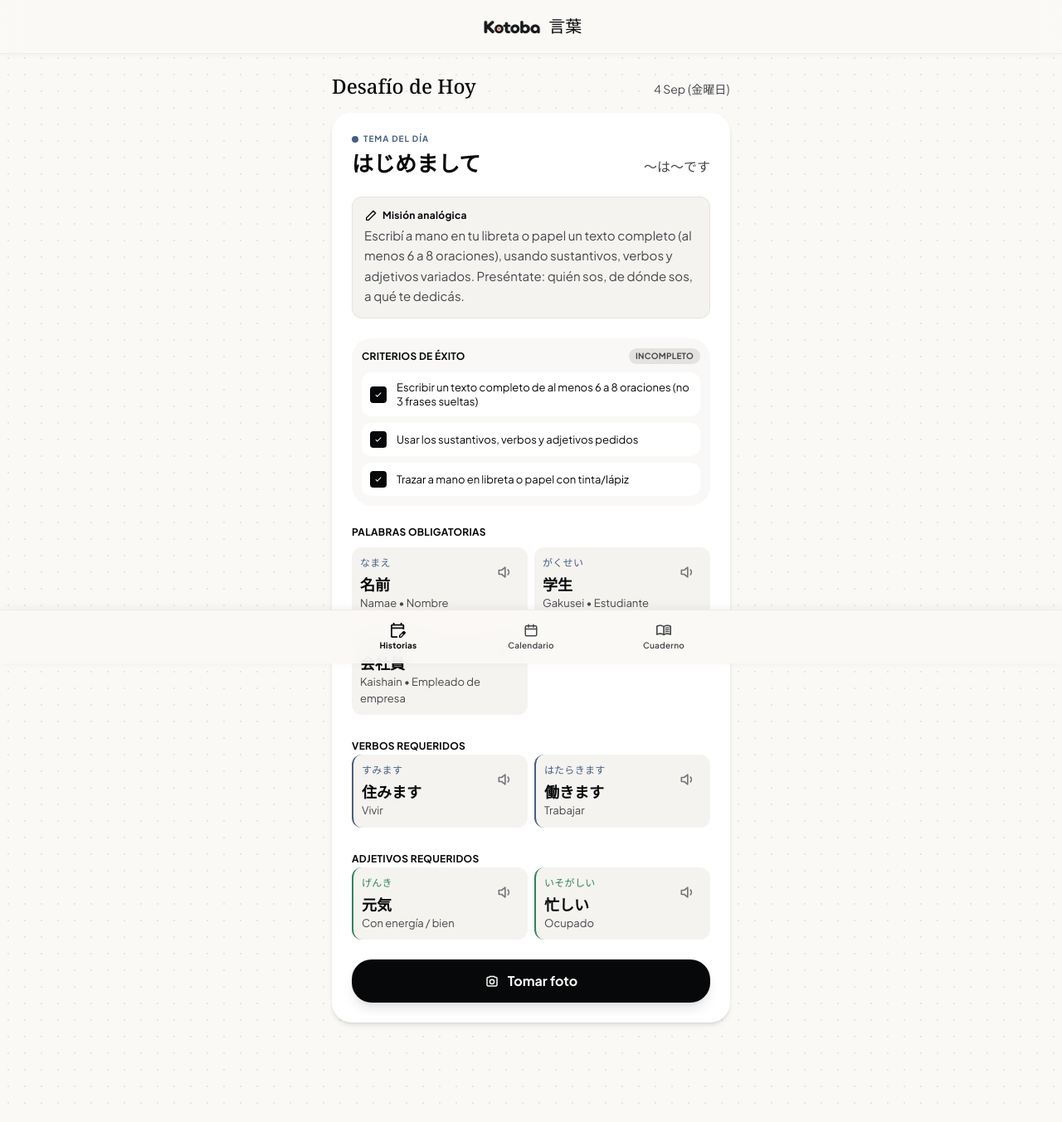
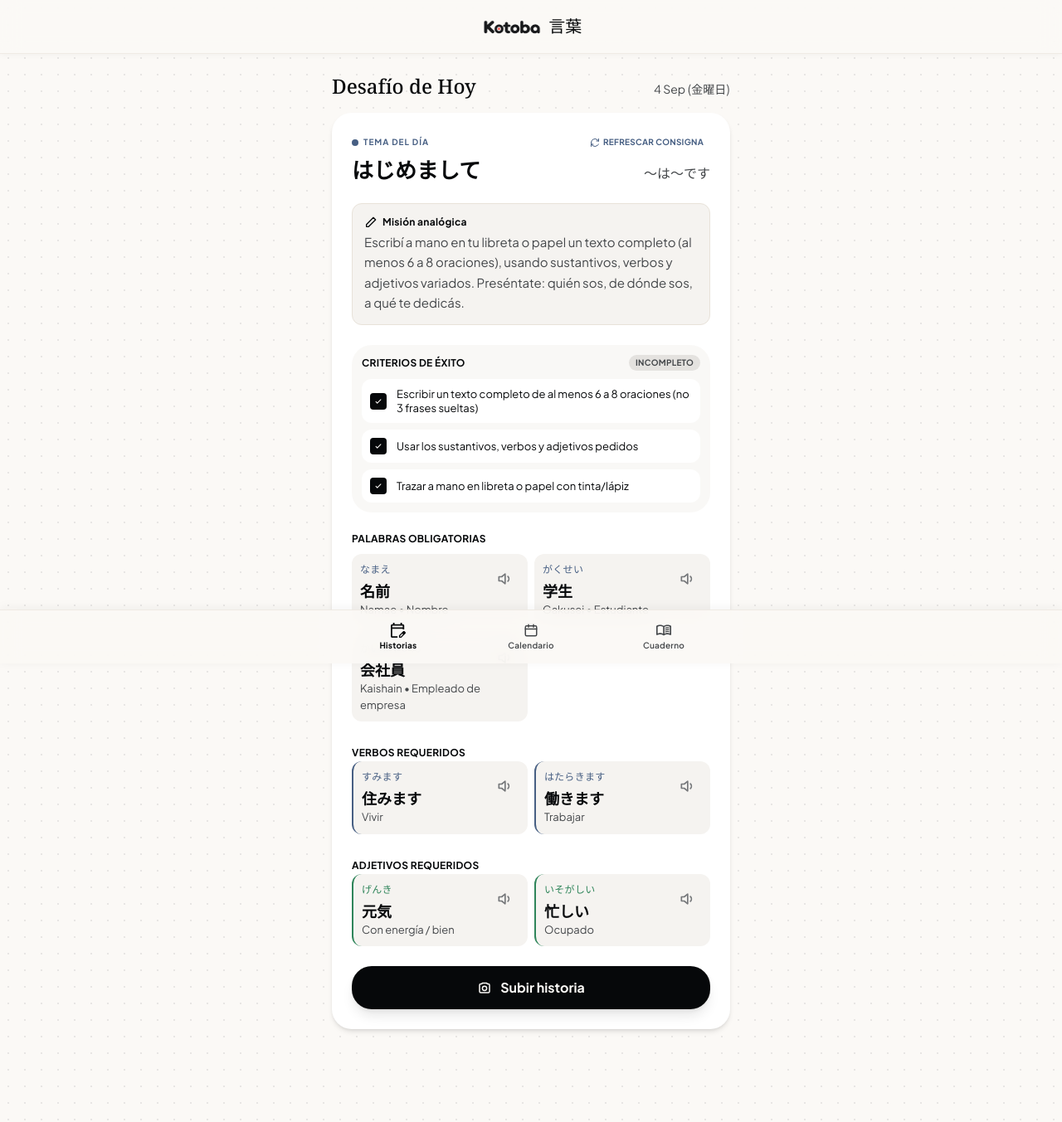
Before and after one commit to Denchirocio/japanese-stories, a React (Vite) app: page / in a window 1280 px wide. Shown: the whole page at 83% size. Built offline with nearby package versions, Linux system fonts and the light colour scheme.

Commit message:
Agregar segunda consigna diaria con refresh manual
Cada día ahora tiene 2 consignas posibles; un botón "Refrescar consigna"
permite cambiar a la segunda una sola vez por día. También se renombra
el botón principal a "Subir historia".

```diff
--- a/src/components/icons.tsx
+++ b/src/components/icons.tsx
@@ -56,6 +56,14 @@ export function PencilIcon(props: SVGProps<SVGSVGElement>) {
   return (
     <svg viewBox="0 0 24 24" fill="none" stroke="currentColor" strokeWidth={2} strokeLinecap="round" strokeLinejoin="round" {...props}>
       <path d="m16.5 3.5 4 4L8 20H4v-4Z" />
+    </svg>
+  )
+}
+
+export function RefreshIcon(props: SVGProps<SVGSVGElement>) {
+  return (
+    <svg viewBox="0 0 24 24" fill="none" stroke="currentColor" strokeWidth={2} strokeLinecap="round" strokeLinejoin="round" {...props}>
+      <path d="M3 12a9 9 0 0 1 15.36-6.36L21 8M3 12a9 9 0 0 0 15.36 6.36L21 16M21 8v-5M21 8h-5M3 16v5M3 16h5" />
     </svg>
   )
 }
--- a/src/hooks/useDailyEntry.ts
+++ b/src/hooks/useDailyEntry.ts
@@ -1,14 +1,22 @@
 import { useEffect, useState } from 'react'
 import { promptForDate, todayId } from '../lib/date'
 import { getEntry, type Entry } from '../lib/entries'
+import { hasUsedPromptRefresh, markPromptRefreshUsed } from '../lib/promptRefresh'
 import { activeStreakCount, getStreak, type Streak } from '../lib/streak'
 
 export function useDailyEntry() {
   const today = todayId()
-  const prompt = promptForDate(today)
+  const [refreshUsed, setRefreshUsed] = useState(() => hasUsedPromptRefresh(today))
+  const prompt = promptForDate(today, refreshUsed ? 1 : 0)
   const [entry, setEntry] = useState<Entry | null>(null)
   const [loading, setLoading] = useState(true)
   const [streak, setStreak] = useState<Streak>(() => getStreak())
+
+  function refreshPrompt() {
+    if (refreshUsed) return
+    markPromptRefreshUsed(today)
+    setRefreshUsed(true)
+  }
 
   useEffect(() => {
     let cancelled = false
@@ -31,6 +39,8 @@ export function useDailyEntry() {
     streak,
     setStreak,
     activeStreak: activeStreakCount(streak, today),
+    refreshUsed,
+    refreshPrompt,
   }
 }
 
--- a/src/lib/date.ts
+++ b/src/lib/date.ts
@@ -31,9 +31,9 @@ export function dateIdToDaysSinceStart(dateId: string): number {
   return Math.floor((date.getTime() - start.getTime()) / msPerDay)
 }
 
-export function promptForDate(dateId: string): DailyPrompt {
+export function promptForDate(dateId: string, variant: 0 | 1 = 0): DailyPrompt {
   const daysSinceStart = Math.max(0, dateIdToDaysSinceStart(dateId))
-  const index = daysSinceStart % prompts.length
+  const index = (daysSinceStart * 2 + variant) % prompts.length
   return prompts[index]
 }
 
--- /dev/null
+++ b/src/lib/promptRefresh.ts
@@ -0,0 +1,27 @@
+const STORAGE_KEY = 'promptRefresh'
+
+interface RefreshState {
+  date: string
+  used: boolean
+}
+
+function read(): RefreshState {
+  try {
+    const raw = localStorage.getItem(STORAGE_KEY)
+    if (!raw) return { date: '', used: false }
+    return JSON.parse(raw) as RefreshState
+  } catch {
+    return { date: '', used: false }
+  }
+}
+
+// Cada día tiene 2 consignas posibles; este "refresh" cambia a la segunda,
+// una sola vez por día.
+export function hasUsedPromptRefresh(today: string): boolean {
+  const state = read()
+  return state.date === today && state.used
+}
+
+export function markPromptRefreshUsed(today: string): void {
+  localStorage.setItem(STORAGE_KEY, JSON.stringify({ date: today, used: true }))
+}
--- a/src/pages/Historias.tsx
+++ b/src/pages/Historias.tsx
@@ -1,5 +1,5 @@
 import { SpeakerButton } from '../components/SpeakerButton'
-import { CameraIcon, CheckIcon, PencilIcon } from '../components/icons'
+import { CameraIcon, CheckIcon, PencilIcon, RefreshIcon } from '../components/icons'
 import type { DailyEntryState } from '../hooks/useDailyEntry'
 import { jpWeekdayLabel, shortDate } from '../lib/date'
 
@@ -16,7 +16,7 @@ function JpWord({ word, furigana, accentClass }: { word: string; furigana?: stri
 }
 
 export function Historias({ daily, onOpenCamera }: { daily: DailyEntryState; onOpenCamera: () => void }) {
-  const { prompt, entry } = daily
+  const { prompt, entry, refreshUsed, refreshPrompt } = daily
 
   const criteria = [
     { text: 'Escribir un texto completo de al menos 6 a 8 oraciones (no 3 frases sueltas)', done: !!entry },
@@ -37,9 +37,24 @@ export function Historias({ daily, onOpenCamera }: { daily: DailyEntryState; onO
       <div className="space-y-6 rounded-xl bg-paper-elevated p-6" style={{ boxShadow: CARD_SHADOW }}>
         {/* Tema del día */}
         <div className="space-y-1">
-          <div className="flex items-center gap-1.5">
-            <span className="size-2 rounded-full bg-indigo" />
-            <span className="text-[10px] font-bold tracking-[0.1em] text-indigo uppercase">Tema del día</span>
+          <div className="flex items-center justify-between gap-2">
+            <div className="flex items-center gap-1.5">
+              <span className="size-2 rounded-full bg-indigo" />
+              <span className="text-[10px] font-bold tracking-[0.1em] text-indigo uppercase">Tema del día</span>
+            </div>
+            {!entry && (
+              <button
+                type="button"
+                onClick={refreshPrompt}
+                disabled={refreshUsed}
+                className={`flex items-center gap-1 rounded-full px-2 py-1 text-[10px] font-bold tracking-wide uppercase transition ${
+                  refreshUsed ? 'cursor-not-allowed text-ink-faint' : 'text-indigo hover:bg-indigo-soft active:scale-95'
+                }`}
+              >
+                <RefreshIcon className="size-3" />
+                {refreshUsed ? 'Ya usaste tu refresh' : 'Refrescar consigna'}
+              </button>
+            )}
           </div>
           <div className="flex flex-wrap items-baseline justify-between gap-x-2">
             <p className="font-sans-jp text-[26px] font-semibold leading-[1.3] text-ink">{prompt.themeTitle}</p>
@@ -150,7 +165,7 @@ export function Historias({ daily, onOpenCamera }: { daily: DailyEntryState; onO
           style={entry ? undefined : { boxShadow: CTA_SHADOW }}
         >
           <CameraIcon className="size-[18px]" />
-          {entry ? 'Rehacer el envío de hoy' : 'Tomar foto'}
+          {entry ? 'Rehacer el envío de hoy' : 'Subir historia'}
         </button>
       </div>
     </div>
```
